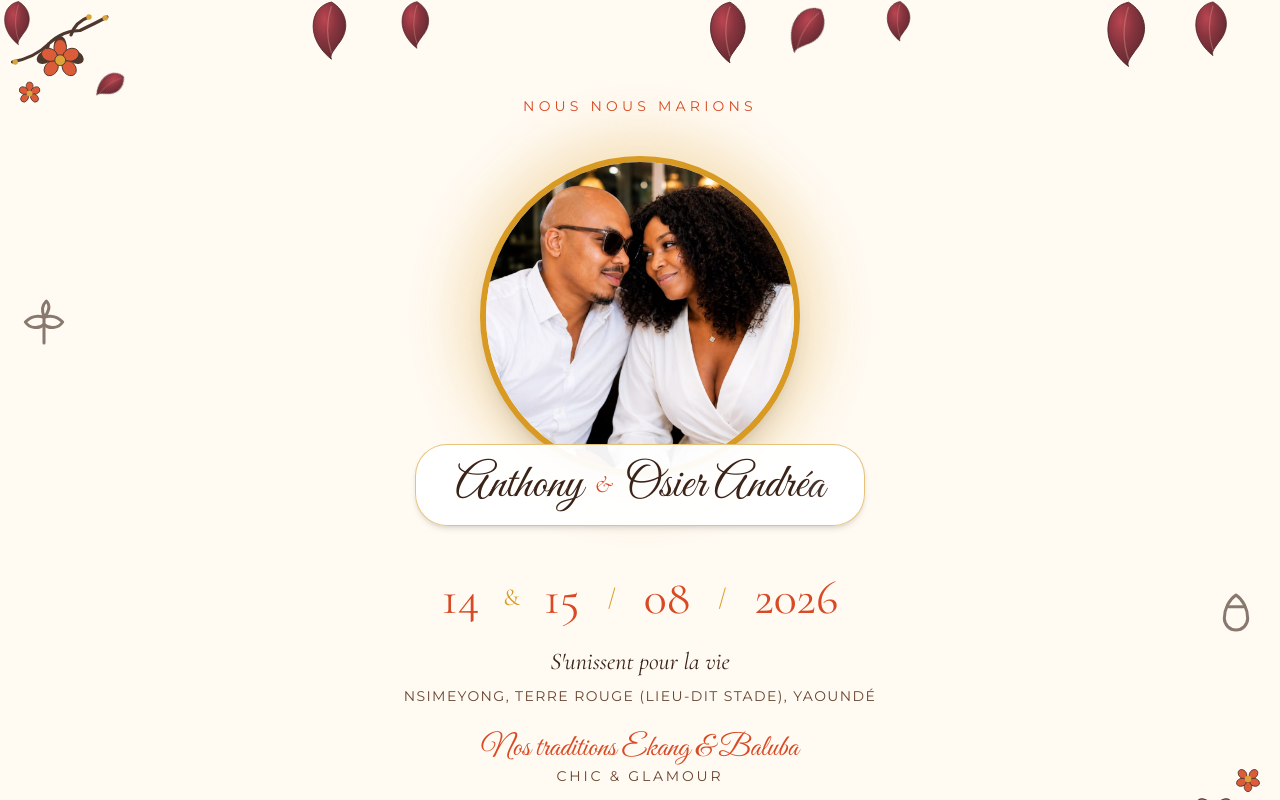
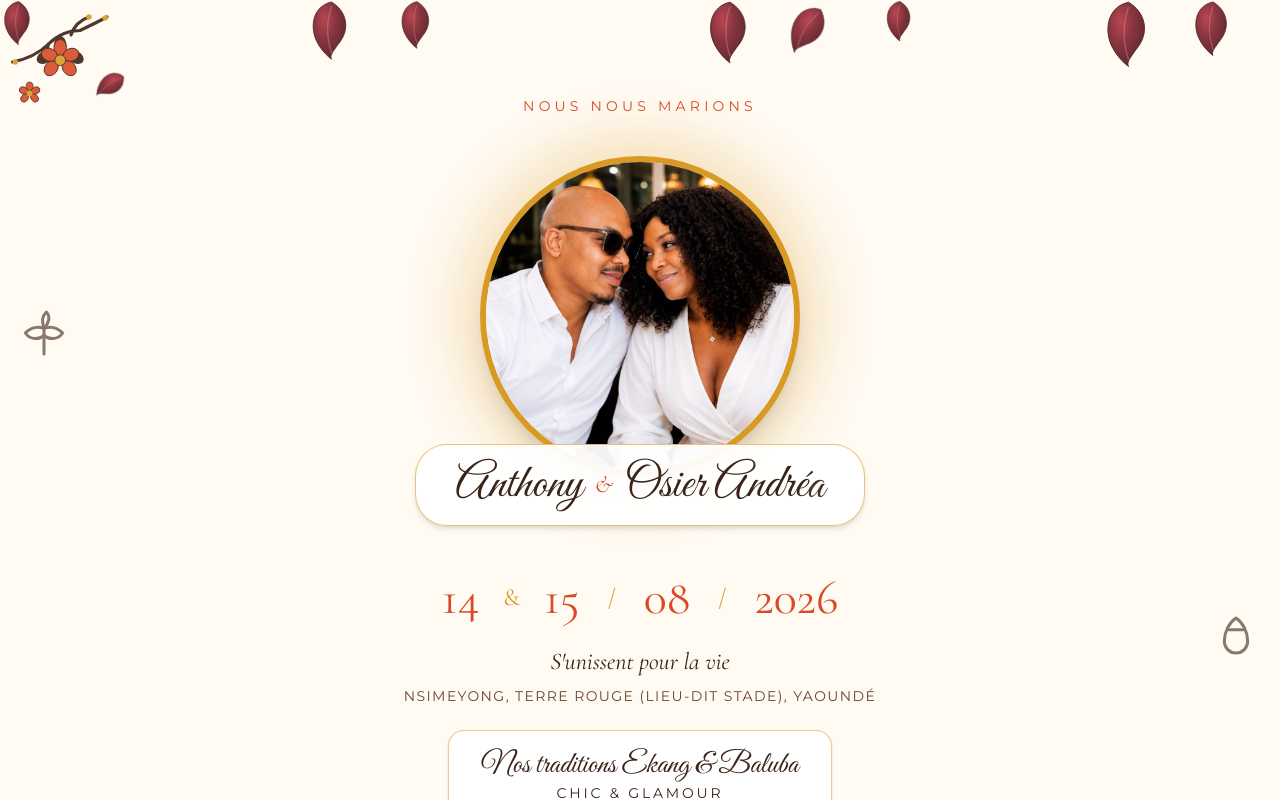
Before and after one commit to Bnfs/mariage-anthony-osier, a React (Vite) app: page / in a window 1280 px wide. Both pictures are taken after a click on the button "Ouvrir l'invitation". Shown: the top 800 px of the page. Built offline with nearby package versions, Linux system fonts and the light colour scheme.

Commit message:
Texte du thème en marron sur fond blanc (Ekang & Baluba, Chic & Glamour)

```diff
--- a/src/components/Hero.jsx
+++ b/src/components/Hero.jsx
@@ -80,12 +80,14 @@ export default function Hero() {
           <p className="mt-1 md:mt-2 text-xs md:text-sm uppercase tracking-widest text-cocoa-light">
             Nsimeyong, Terre Rouge (lieu-dit stade), Yaoundé
           </p>
-          <p className="mt-4 md:mt-6 font-script text-xl md:text-3xl text-coral">
-            Nos traditions Ekang &amp; Baluba
-          </p>
-          <p className="text-xs md:text-sm uppercase tracking-[0.2em] text-cocoa-light">
-            Chic &amp; Glamour
-          </p>
+          <div className="mt-4 md:mt-6 inline-flex flex-col items-center bg-white border border-mustard/50 rounded-2xl px-6 py-3 md:px-8 md:py-4 shadow-sm">
+            <p className="font-script text-xl md:text-3xl text-cocoa">
+              Nos traditions Ekang &amp; Baluba
+            </p>
+            <p className="text-xs md:text-sm uppercase tracking-[0.2em] text-cocoa">
+              Chic &amp; Glamour
+            </p>
+          </div>
         </Reveal>
       </div>
     </section>
```
